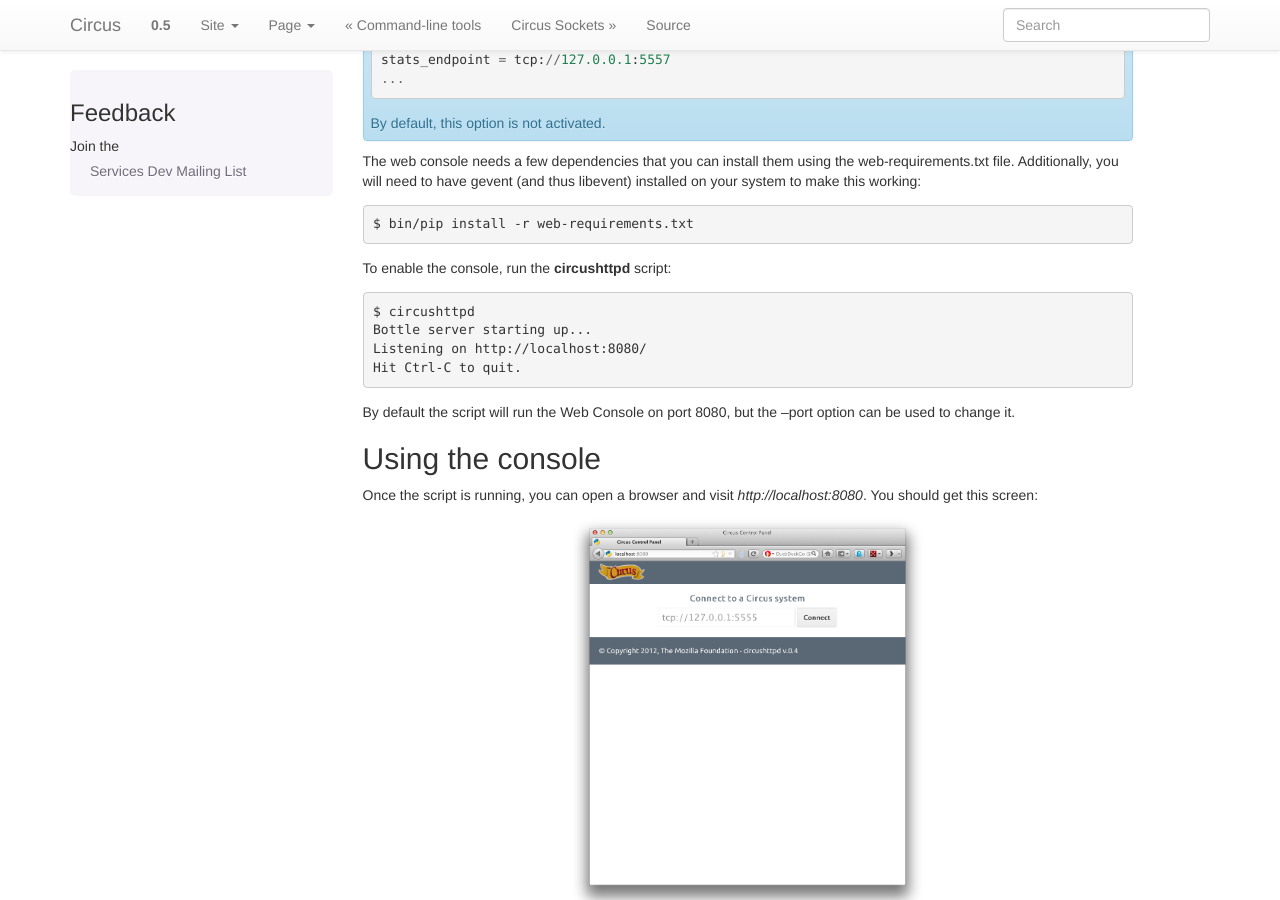
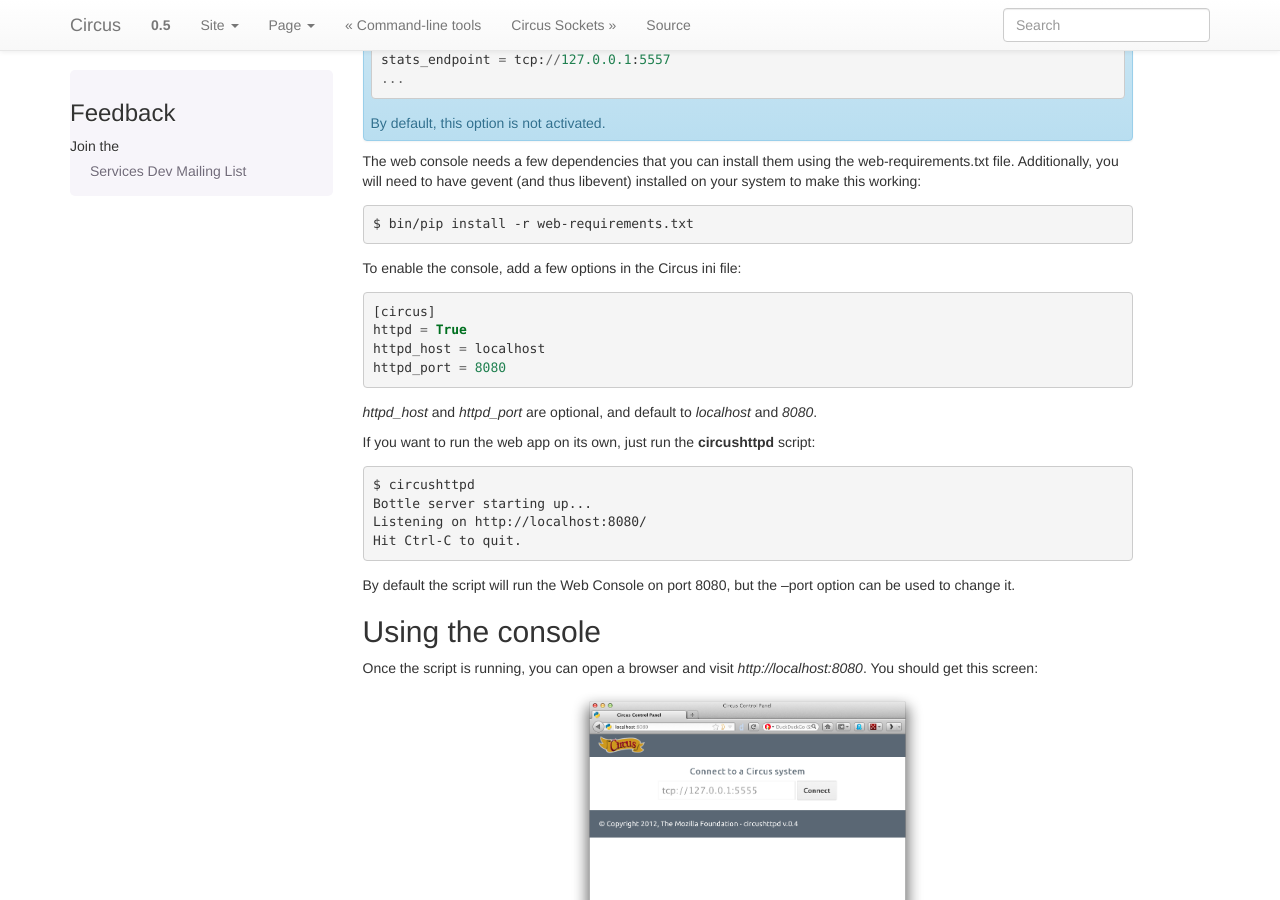
Before and after one commit to circus-tent/circus, a Sphinx documentation site: the page built from docs/source/circushttpd.rst, in a window 1280 px wide and 900 px high, scrolled down 343 px. Built offline with Sphinx 7.4.7, drawn with Linux system fonts in a browser that asks for light colours; pages that are not in the unit, such as notebooks, are missing from menus.

Commit message:
doc on the new option

```diff
--- a/docs/source/circushttpd.rst
+++ b/docs/source/circushttpd.rst
@@ -31,13 +31,22 @@
 
     $ bin/pip install -r web-requirements.txt
 
-To enable the console, run the **circushttpd** script::
+To enable the console, add a few options in the Circus ini file::
+
+    [circus]
+    httpd = True
+    httpd_host = localhost
+    httpd_port = 8080
+
+
+*httpd_host* and *httpd_port* are optional, and default to *localhost* and *8080*.
+
+If you want to run the web app on its own, just run the **circushttpd** script::
 
     $ circushttpd
     Bottle server starting up...
     Listening on http://localhost:8080/
     Hit Ctrl-C to quit.
-
 
 By default the script will run the Web Console on port 8080, but the --port option can
 be used to change it.
--- a/docs/source/configuration.rst
+++ b/docs/source/configuration.rst
@@ -60,6 +60,12 @@
         values are **thread** or **gevent**. (default: thread)
     **warmup_delay**
         The interval in seconds between two watchers start. (default: 0)
+    **httpd**
+        If set to True, Circus runs the circushttpd daemon. (default: False)
+    **httpd_host**
+        The host ran by the circushttpd daemon. (default: localhost)
+    **httpd_port**
+        The port ran by the circushttpd daemon. (default: 8080)
 
 
 .. note::
```
Also changed, not shown: docs/source/index.rst (+8 -1 lines).
